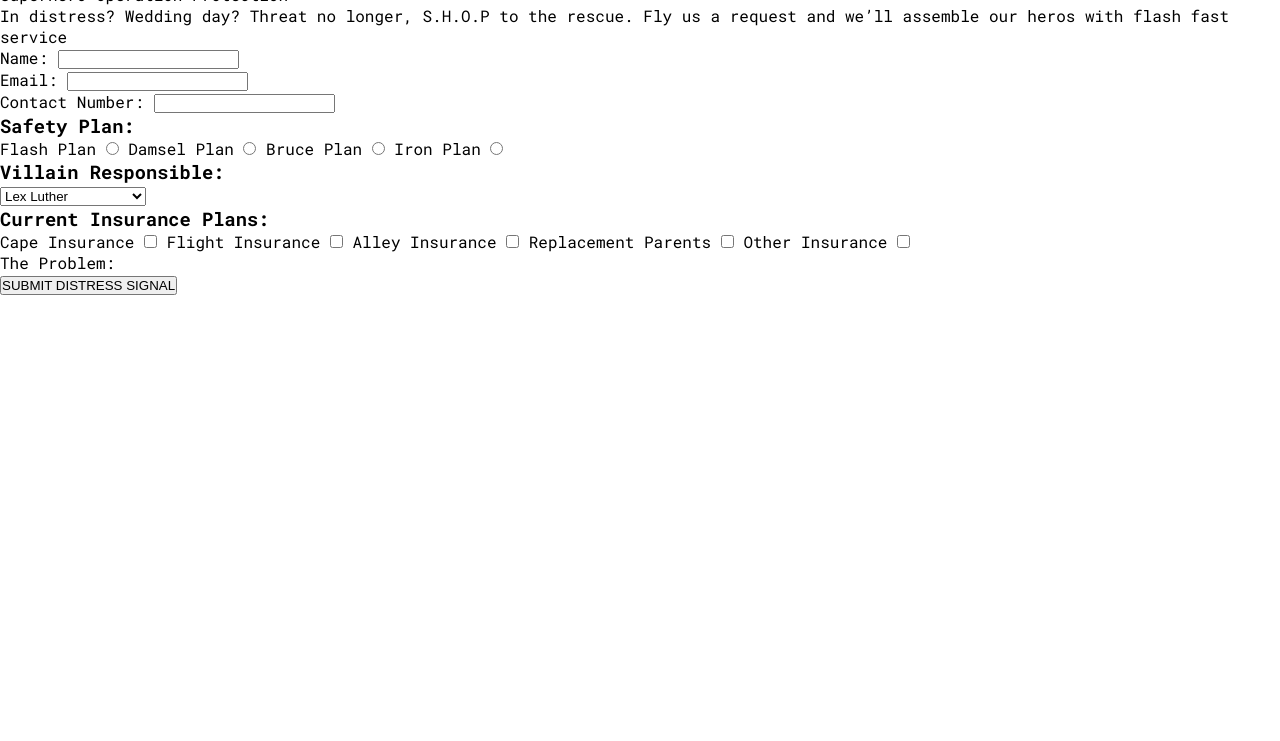
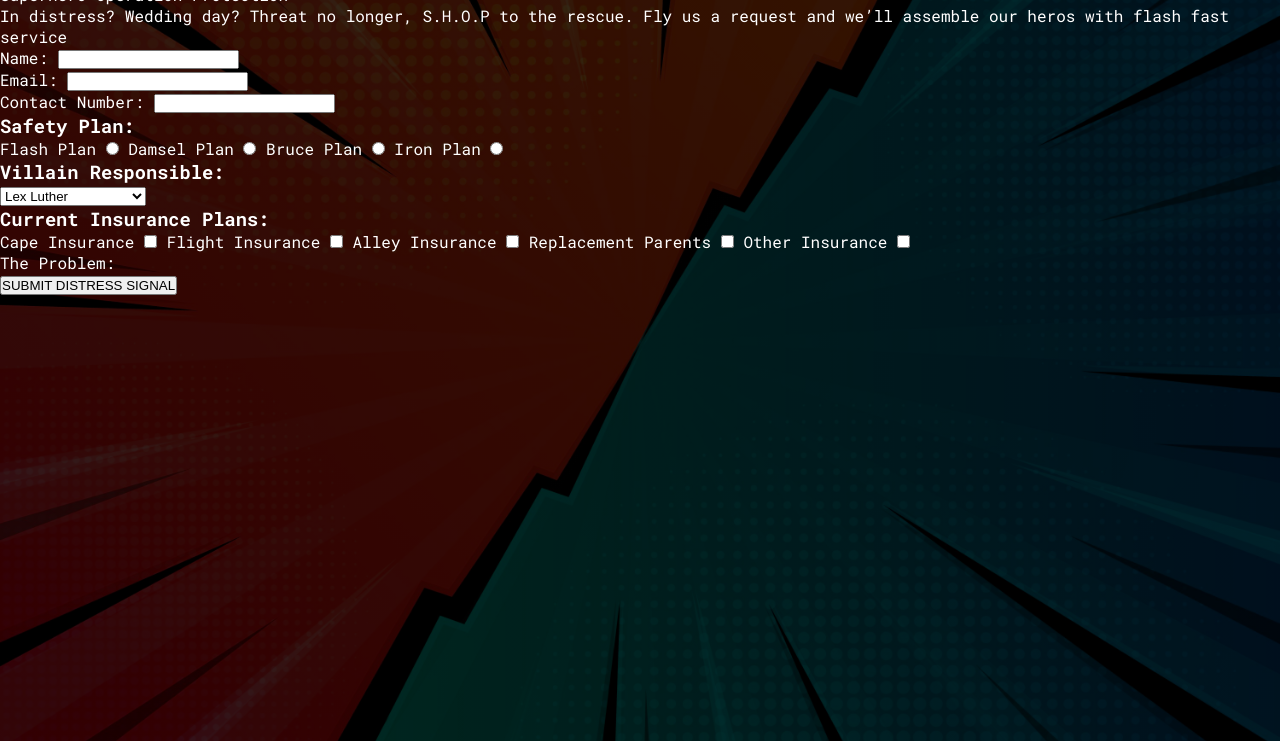
Before and after one commit to john-k-phillips/fcc-superhero-request-form, a plain HTML site: page index.html in a window 1280 px wide. Shown: the part 59-800 px from the top of the page. Drawn offline with Linux system fonts and the light colour scheme.

Commit message:
Background scrolling setup, content scrolls, background stays.

```diff
--- a/index.html
+++ b/index.html
@@ -13,7 +13,7 @@
 
     <title>S.H.O.P</title>
 </head>
-<body>
+<body translate="no">
     <header>
         <h1 id="title">S.H.O.P</h1>
         <span id="acronym-full">Superhero Operation Protection</span>
--- a/styles.scss
+++ b/styles.scss
@@ -9,4 +9,24 @@
 
 body {
     font-family: $font-roboto;
+    background-size: cover;
+    background-position: center;
+
+    color: white;
 }
+
+body::before {
+    content: '';
+    position: fixed;
+    top: 0;
+    left: 0;
+    height: 100%;
+    width: 100%;
+    z-index: -1;
+    background: tomato;
+    background: linear-gradient(0deg, rgba(0,0,0,0.8), rgba(0,0,0,0.8)), url(assets/hero-bg.jpg) no-repeat;
+    background-size: cover;
+    background-repeat: no-repeat;
+    background-position: center;
+
+}
```
Also changed, not shown: styles.css, 1 other file.
